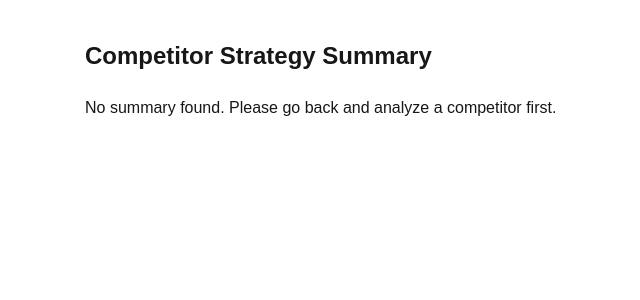
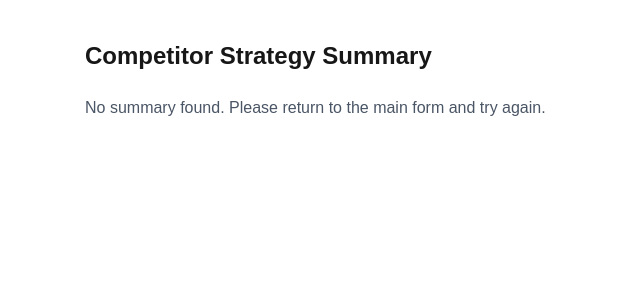
Before and after one commit to rickyager1972/lydon-lytning-insights, a Next.js app: page /competitor-findings in a window 1280 px wide. Shown: the top 300 px of the page, without its empty margins (259-899 px from the left). Built offline with nearby package versions, Linux system fonts and the light colour scheme.

Commit message:
Fix Suspense boundary for useSearchParams in competitor summary

```diff
--- a/src/app/competitor-findings/page.tsx
+++ b/src/app/competitor-findings/page.tsx
@@ -1,33 +1,13 @@
-'use client'
-
-import { useEffect, useState } from 'react'
-import { useSearchParams } from 'next/navigation'
+import { Suspense } from 'react'
+import CompetitorSummary from './summary'
 
 export default function CompetitorFindingsPage() {
-  const params = useSearchParams()
-  const [summary, setSummary] = useState<string | null>(null)
-
-  useEffect(() => {
-    const raw = params.get('summary')
-    if (raw) {
-      try {
-        setSummary(decodeURIComponent(raw))
-      } catch {
-        setSummary("Could not decode summary.")
-      }
-    }
-  }, [params])
-
   return (
     <main className="p-10 max-w-2xl mx-auto">
       <h1 className="text-2xl font-bold mb-6">Competitor Strategy Summary</h1>
-      {summary ? (
-        <div className="p-6 border rounded bg-gray-50 whitespace-pre-wrap shadow-sm text-gray-800">
-          {summary}
-        </div>
-      ) : (
-        <p>No summary found. Please go back and analyze a competitor first.</p>
-      )}
+      <Suspense fallback={<p>Loading summary...</p>}>
+        <CompetitorSummary />
+      </Suspense>
     </main>
   )
 }
--- /dev/null
+++ b/src/app/competitor-findings/summary.tsx
@@ -0,0 +1,30 @@
+'use client'
+
+import { useEffect, useState } from 'react'
+import { useSearchParams } from 'next/navigation'
+
+export default function CompetitorSummary() {
+  const params = useSearchParams()
+  const [summary, setSummary] = useState<string | null>(null)
+
+  useEffect(() => {
+    const raw = params.get('summary')
+    if (raw) {
+      try {
+        setSummary(decodeURIComponent(raw))
+      } catch {
+        setSummary("Could not decode the summary text.")
+      }
+    }
+  }, [params])
+
+  if (!summary) {
+    return <p className="text-gray-600">No summary found. Please return to the main form and try again.</p>
+  }
+
+  return (
+    <div className="p-6 border rounded bg-gray-50 shadow-sm whitespace-pre-wrap text-gray-800">
+      {summary}
+    </div>
+  )
+}
```
